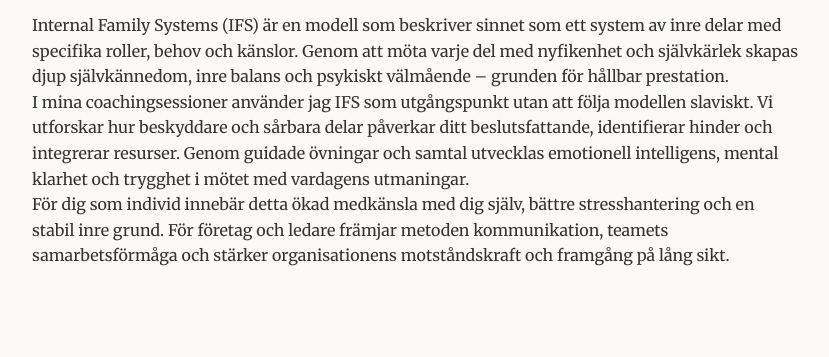
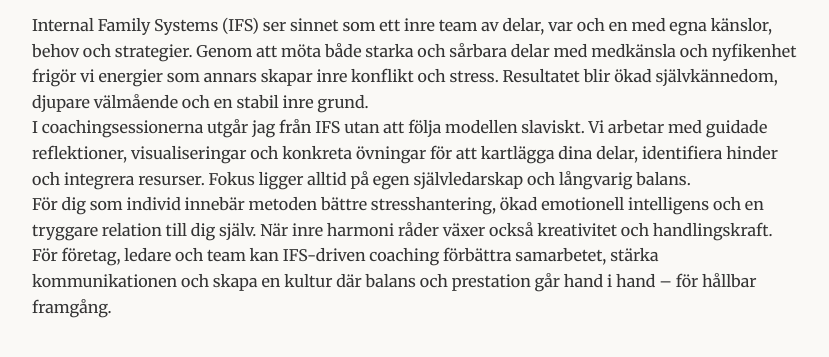
Before and after one commit to Cognify-source/Coaching, a plain HTML site: page metod.html in a window 1280 px wide. Shown: the part 97-454 px from the top of the page, without its empty margins (224-1053 px from the left). Drawn offline with Linux system fonts and the light colour scheme.

Commit message:
jhhgjhgjh

```diff
--- a/metod.html
+++ b/metod.html
@@ -10,13 +10,16 @@
   <section id="metod" class="section">
     <h2>Metod</h2>
     <p>
-      Internal Family Systems (IFS) är en modell som beskriver sinnet som ett system av inre delar med specifika roller, behov och känslor. Genom att möta varje del med nyfikenhet och självkärlek skapas djup självkännedom, inre balans och psykiskt välmående – grunden för hållbar prestation.
+      Internal Family Systems (IFS) ser sinnet som ett inre team av delar, var och en med egna känslor, behov och strategier. Genom att möta både starka och sårbara delar med medkänsla och nyfikenhet frigör vi energier som annars skapar inre konflikt och stress. Resultatet blir ökad självkännedom, djupare välmående och en stabil inre grund.
     </p>
     <p>
-      I mina coaching­sessioner använder jag IFS som utgångspunkt utan att följa modellen slaviskt. Vi utforskar hur beskyddare och sårbara delar påverkar ditt beslutsfattande, identifierar hinder och integrerar resurser. Genom guidade övningar och samtal utvecklas emotionell intelligens, mental klarhet och trygghet i mötet med vardagens utmaningar.
+      I coaching­sessionerna utgår jag från IFS utan att följa modellen slaviskt. Vi arbetar med guidade reflektioner, visualiseringar och konkreta övningar för att kartlägga dina delar, identifiera hinder och integrera resurser. Fokus ligger alltid på egen självledarskap och långvarig balans.
     </p>
     <p>
-      För dig som individ innebär detta ökad medkänsla med dig själv, bättre stresshantering och en stabil inre grund. För företag och ledare främjar metoden kommunikation, teamets samarbetsförmåga och stärker organisationens motståndskraft och framgång på lång sikt.
+      För dig som individ innebär metoden bättre stresshantering, ökad emotionell intelligens och en tryggare relation till dig själv. När inre harmoni råder växer också kreativitet och handlingskraft.
+    </p>
+    <p>
+      För företag, ledare och team kan IFS-driven coaching förbättra samarbetet, stärka kommunikationen och skapa en kultur där balans och prestation går hand i hand – för hållbar framgång.
     </p>
   </section>
 </body>
```
